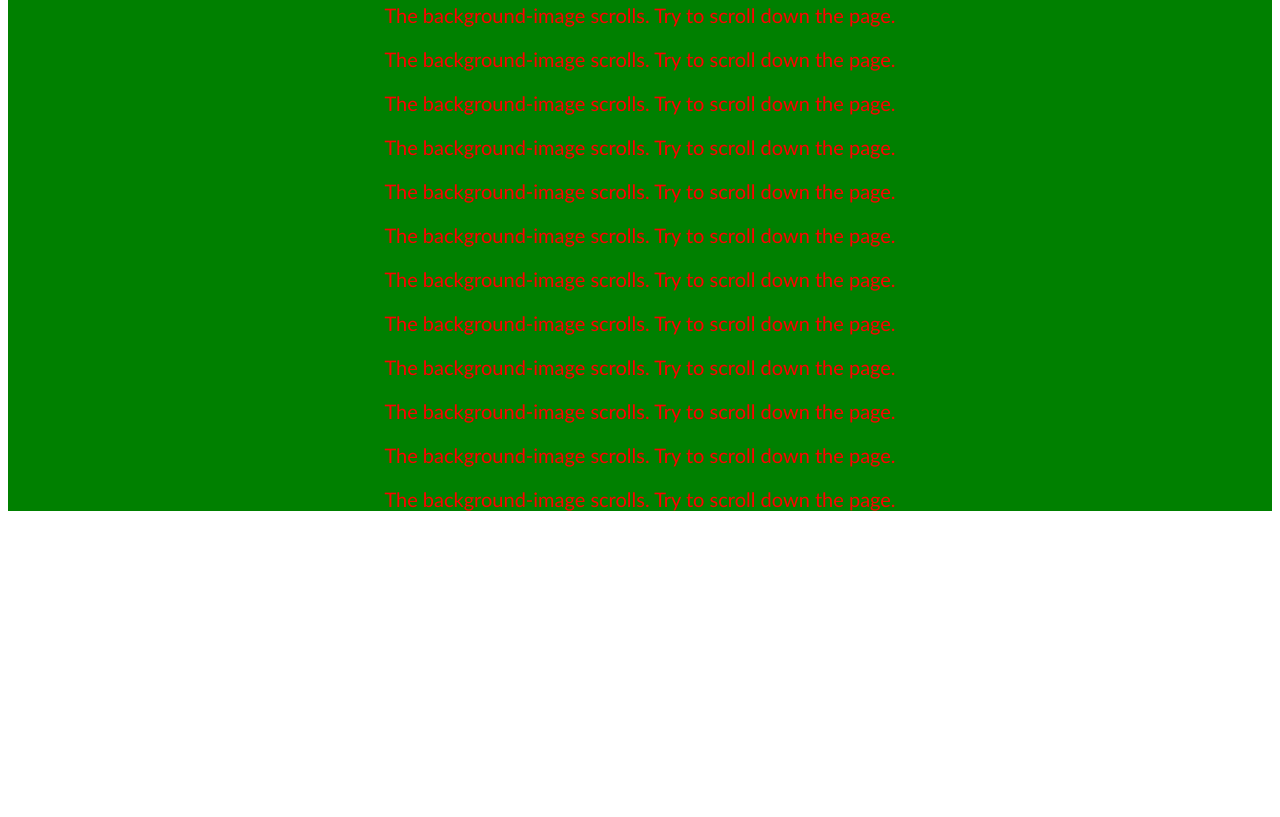
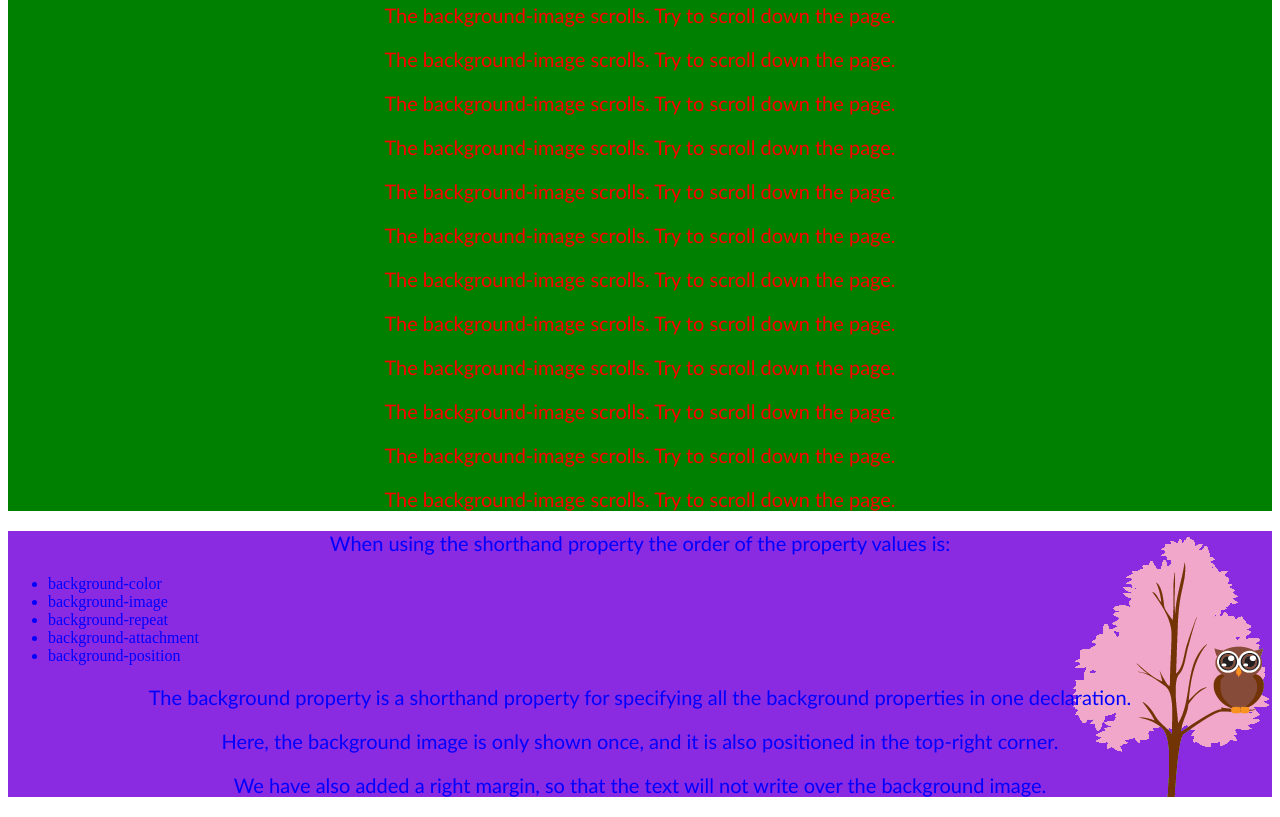
Before and after one commit to zannager/Full-Stack-Batch-50, a plain HTML site: page html-css/html-selfpaced/html-css/index.html in a window 1280 px wide. Shown: the part 4136-4953 px from the top of the page. Before the commit the page ends 4667 px from the top, so only its background shows below. Drawn offline with Linux system fonts and the light colour scheme.

Commit message:
html-css

```diff
--- a/html-css/html-selfpaced/html-css/index.html
+++ b/html-css/html-selfpaced/html-css/index.html
@@ -110,5 +110,22 @@
             <p>The background-image scrolls. Try to scroll down the page.</p>
         </div>
 
+        <div class="shorthand">
+            <p>When using the shorthand property the order of the property values is:</p>
+                <ul>
+                    <li>background-color</li>
+                    <li>background-image</li>
+                    <li>background-repeat</li>
+                    <li>background-attachment</li>
+                    <li>background-position</li>
+                </ul>
+
+            <p>The background property is a shorthand property for specifying all the background properties in one declaration.</p>
+
+            <p>Here, the background image is only shown once, and it is also positioned in the top-right corner.</p>
+
+            <p>We have also added a right margin, so that the text will not write over the background image.</p>
+        </div>
+
     </body>
 </html>
--- a/html-css/html-selfpaced/html-css/styles.css
+++ b/html-css/html-selfpaced/html-css/styles.css
@@ -103,3 +103,10 @@ div.tree2 {
     background-position: right top;
     background-attachment: fixed;
 }
+
+div.shorthand {
+    background: blueviolet url(/html-css/html-selfpaced/html-css/images/img_tree.png) no-repeat scroll right top;
+}
+div.shorthand p, ul {
+    color: blue;
+}
```
